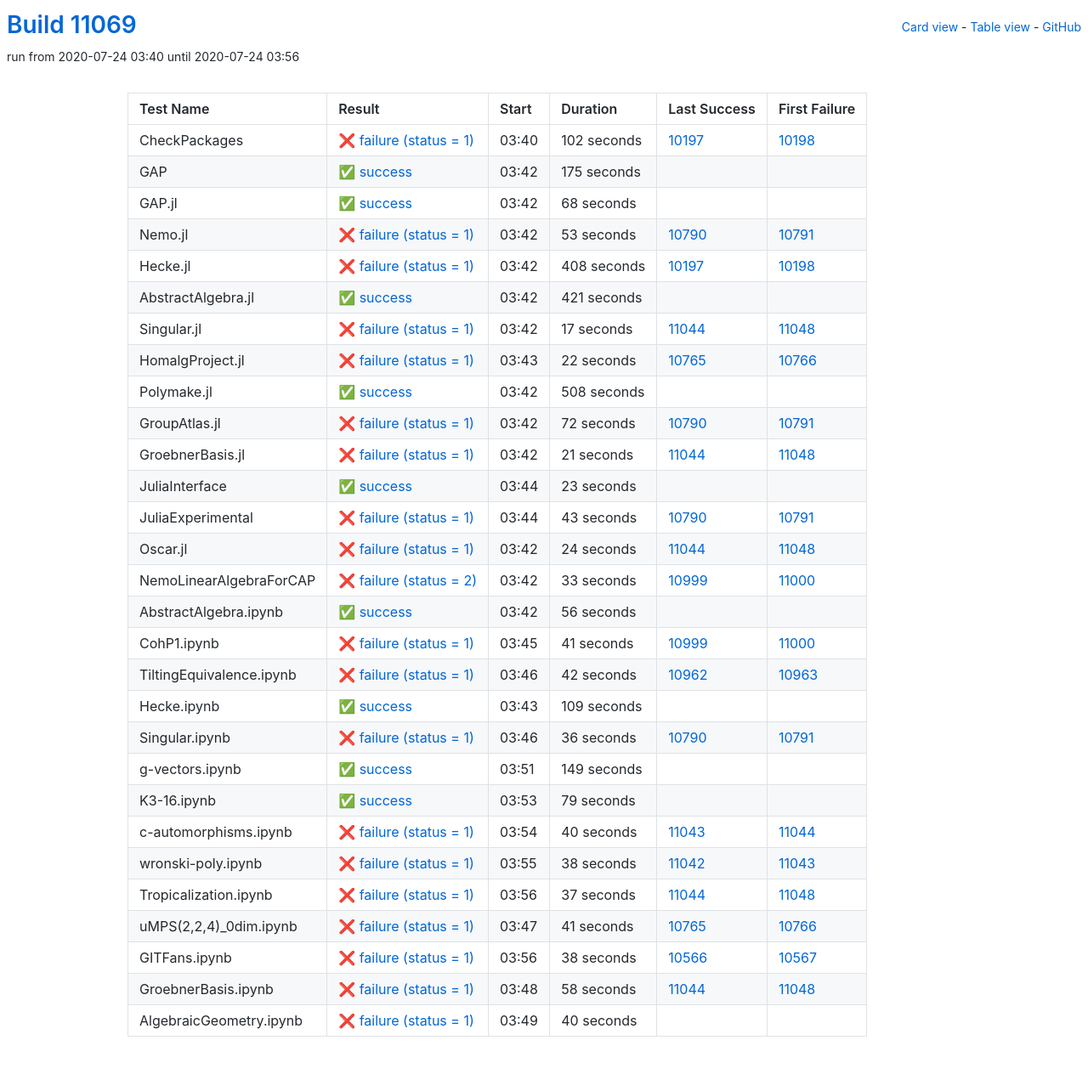
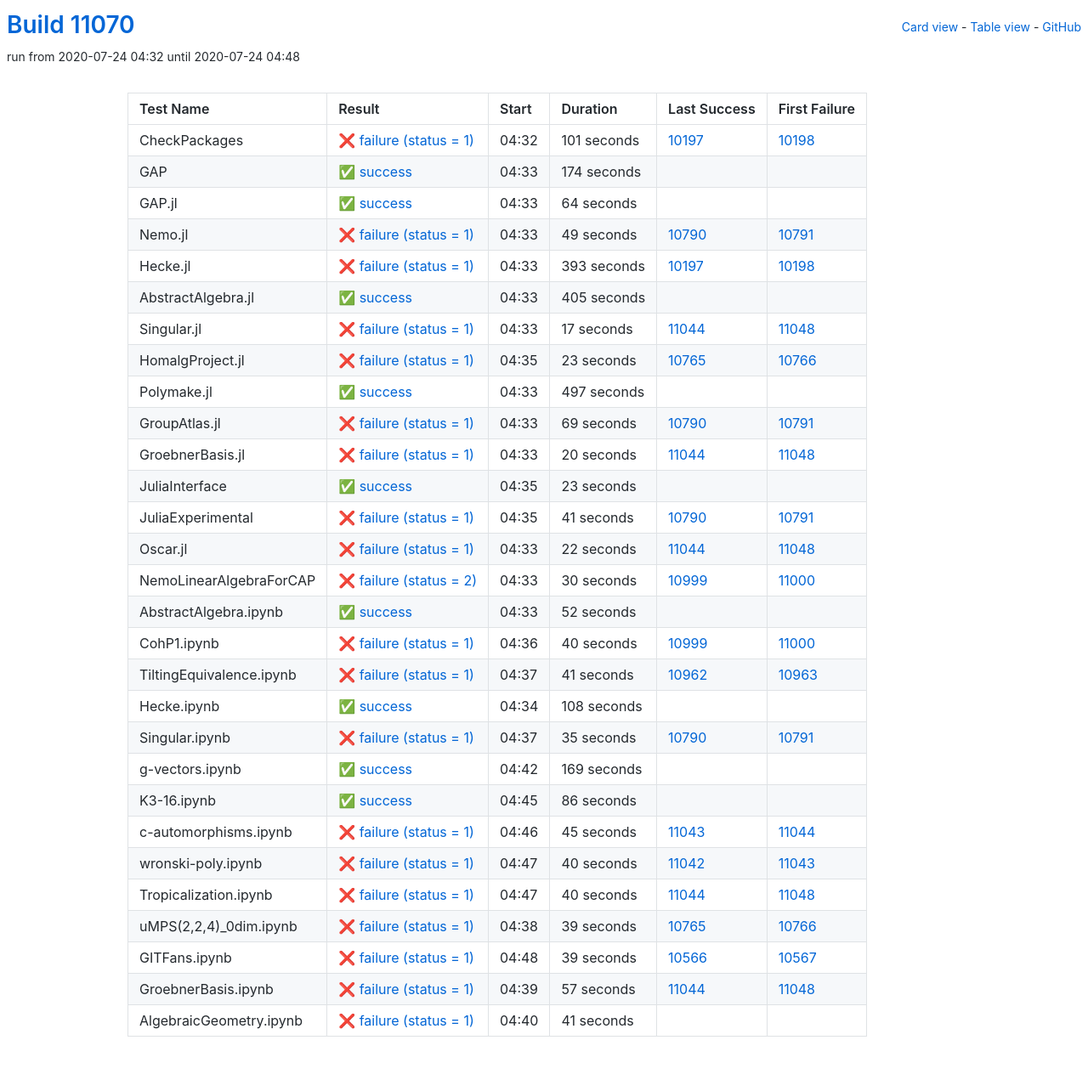
Before and after one commit to oscar-system/oscar-ci-status, a Jekyll site: the page built from table.html, in a window 1280 px wide. Shown: the whole page at 85% size. Built offline with Jekyll 4.4.1, drawn with Linux system fonts in a browser that asks for light colours.

Commit message:
Build #11070

```diff
--- a/_data/ci.yml
+++ b/_data/ci.yml
@@ -1,6 +1,6 @@
 ---
-build: 11069
-build_url: https://oscarci.mathematik.uni-kl.de/job/oscar/11069/
+build: 11070
+build_url: https://oscarci.mathematik.uni-kl.de/job/oscar/11070/
 job: oscar
 organization: oscar-system
 repo: oscar-ci-status
@@ -8,80 +8,80 @@
 tests:
 - name: CheckPackages
   id: checkpackages
-  log: https://oscarci.mathematik.uni-kl.de/job/oscar/11069/artifact/logs/build-11069/CheckPackages.log
-  start: 2020-07-24 03:40
+  log: https://oscarci.mathematik.uni-kl.de/job/oscar/11070/artifact/logs/build-11070/CheckPackages.log
+  start: 2020-07-24 04:32
   success: false
   exitcode: 1
   status: failure
-  duration: 102
+  duration: 101
   last_success: 10197
   last_success_url: https://oscarci.mathematik.uni-kl.de/job/oscar/10197/
   first_failure: 10198
   first_failure_url: https://oscarci.mathematik.uni-kl.de/job/oscar/10198/
 - name: GAP
   id: gap
-  log: https://oscarci.mathematik.uni-kl.de/job/oscar/11069/artifact/logs/build-11069/GAP.log
-  start: 2020-07-24 03:42
+  log: https://oscarci.mathematik.uni-kl.de/job/oscar/11070/artifact/logs/build-11070/GAP.log
+  start: 2020-07-24 04:33
   success: true
   exitcode: 0
   status: success
-  duration: 175
+  duration: 174
   last_success: false
   last_success_url:
   first_failure: false
   first_failure_url:
 - name: GAP.jl
   id: gap-jl
-  log: https://oscarci.mathematik.uni-kl.de/job/oscar/11069/artifact/logs/build-11069/GAP.jl.log
-  start: 2020-07-24 03:42
+  log: https://oscarci.mathematik.uni-kl.de/job/oscar/11070/artifact/logs/build-11070/GAP.jl.log
+  start: 2020-07-24 04:33
   success: true
   exitcode: 0
   status: success
-  duration: 68
+  duration: 64
   last_success: false
   last_success_url:
   first_failure: false
   first_failure_url:
 - name: Nemo.jl
   id: nemo-jl
-  log: https://oscarci.mathematik.uni-kl.de/job/oscar/11069/artifact/logs/build-11069/Nemo.jl.log
-  start: 2020-07-24 03:42
+  log: https://oscarci.mathematik.uni-kl.de/job/oscar/11070/artifact/logs/build-11070/Nemo.jl.log
+  start: 2020-07-24 04:33
   success: false
   exitcode: 1
   status: failure
-  duration: 53
+  duration: 49
   last_success: 10790
   last_success_url: https://oscarci.mathematik.uni-kl.de/job/oscar/10790/
   first_failure: 10791
   first_failure_url: https://oscarci.mathematik.uni-kl.de/job/oscar/10791/
 - name: Hecke.jl
   id: hecke-jl
-  log: https://oscarci.mathematik.uni-kl.de/job/oscar/11069/artifact/logs/build-11069/Hecke.jl.log
-  start: 2020-07-24 03:42
+  log: https://oscarci.mathematik.uni-kl.de/job/oscar/11070/artifact/logs/build-11070/Hecke.jl.log
+  start: 2020-07-24 04:33
   success: false
   exitcode: 1
   status: failure
-  duration: 408
+  duration: 393
   last_success: 10197
   last_success_url: https://oscarci.mathematik.uni-kl.de/job/oscar/10197/
   first_failure: 10198
   first_failure_url: https://oscarci.mathematik.uni-kl.de/job/oscar/10198/
 - name: AbstractAlgebra.jl
   id: abstractalgebra-jl
-  log: https://oscarci.mathematik.uni-kl.de/job/oscar/11069/artifact/logs/build-11069/AbstractAlgebra.jl.log
-  start: 2020-07-24 03:42
+  log: https://oscarci.mathematik.uni-kl.de/job/oscar/11070/artifact/logs/build-11070/AbstractAlgebra.jl.log
+  start: 2020-07-24 04:33
   success: true
   exitcode: 0
   status: success
-  duration: 421
+  duration: 405
   last_success: false
   last_success_url:
   first_failure: false
   first_failure_url:
 - name: Singular.jl
   id: singular-jl
-  log: https://oscarci.mathematik.uni-kl.de/job/oscar/11069/artifact/logs/build-11069/Singular.jl.log
-  start: 2020-07-24 03:42
+  log: https://oscarci.mathematik.uni-kl.de/job/oscar/11070/artifact/logs/build-11070/Singular.jl.log
+  start: 2020-07-24 04:33
   success: false
   exitcode: 1
   status: failure
@@ -92,56 +92,56 @@
   first_failure_url: https://oscarci.mathematik.uni-kl.de/job/oscar/11048/
 - name: HomalgProject.jl
   id: homalgproject-jl
-  log: https://oscarci.mathematik.uni-kl.de/job/oscar/11069/artifact/logs/build-11069/HomalgProject.jl.log
-  start: 2020-07-24 03:43
+  log: https://oscarci.mathematik.uni-kl.de/job/oscar/11070/artifact/logs/build-11070/HomalgProject.jl.log
+  start: 2020-07-24 04:35
   success: false
   exitcode: 1
   status: failure
-  duration: 22
+  duration: 23
   last_success: 10765
   last_success_url: https://oscarci.mathematik.uni-kl.de/job/oscar/10765/
   first_failure: 10766
   first_failure_url: https://oscarci.mathematik.uni-kl.de/job/oscar/10766/
 - name: Polymake.jl
   id: polymake-jl
-  log: https://oscarci.mathematik.uni-kl.de/job/oscar/11069/artifact/logs/build-11069/Polymake.jl.log
-  start: 2020-07-24 03:42
+  log: https://oscarci.mathematik.uni-kl.de/job/oscar/11070/artifact/logs/build-11070/Polymake.jl.log
+  start: 2020-07-24 04:33
   success: true
   exitcode: 0
   status: success
-  duration: 508
+  duration: 497
   last_success: false
   last_success_url:
   first_failure: false
   first_failure_url:
 - name: GroupAtlas.jl
   id: groupatlas-jl
-  log: https://oscarci.mathematik.uni-kl.de/job/oscar/11069/artifact/logs/build-11069/GroupAtlas.jl.log
-  start: 2020-07-24 03:42
+  log: https://oscarci.mathematik.uni-kl.de/job/oscar/11070/artifact/logs/build-11070/GroupAtlas.jl.log
+  start: 2020-07-24 04:33
   success: false
   exitcode: 1
   status: failure
-  duration: 72
+  duration: 69
   last_success: 10790
   last_success_url: https://oscarci.mathematik.uni-kl.de/job/oscar/10790/
   first_failure: 10791
   first_failure_url: https://oscarci.mathematik.uni-kl.de/job/oscar/10791/
 - name: GroebnerBasis.jl
   id: groebnerbasis-jl
-  log: https://oscarci.mathematik.uni-kl.de/job/oscar/11069/artifact/logs/build-11069/GroebnerBasis.jl.log
-  start: 2020-07-24 03:42
+  log: https://oscarci.mathematik.uni-kl.de/job/oscar/11070/artifact/logs/build-11070/GroebnerBasis.jl.log
+  start: 2020-07-24 04:33
   success: false
   exitcode: 1
   status: failure
-  duration: 21
+  duration: 20
   last_success: 11044
   last_success_url: https://oscarci.mathematik.uni-kl.de/job/oscar/11044/
   first_failure: 11048
   first_failure_url: https://oscarci.mathematik.uni-kl.de/job/oscar/11048/
 - name: JuliaInterface
   id: juliainterface
-  log: https://oscarci.mathematik.uni-kl.de/job/oscar/11069/artifact/logs/build-11069/JuliaInterface.log
-  start: 2020-07-24 03:44
+  log: https://oscarci.mathematik.uni-kl.de/job/oscar/11070/artifact/logs/build-11070/JuliaInterface.log
+  start: 2020-07-24 04:35
   success: true
   exitcode: 0
   status: success
@@ -152,204 +152,204 @@
   first_failure_url:
 - name: JuliaExperimental
   id: juliaexperimental
-  log: https://oscarci.mathematik.uni-kl.de/job/oscar/11069/artifact/logs/build-11069/JuliaExperimental.log
-  start: 2020-07-24 03:44
+  log: https://oscarci.mathematik.uni-kl.de/job/oscar/11070/artifact/logs/build-11070/JuliaExperimental.log
+  start: 2020-07-24 04:35
   success: false
   exitcode: 1
   status: failure
-  duration: 43
+  duration: 41
   last_success: 10790
   last_success_url: https://oscarci.mathematik.uni-kl.de/job/oscar/10790/
   first_failure: 10791
   first_failure_url: https://oscarci.mathematik.uni-kl.de/job/oscar/10791/
 - name: Oscar.jl
   id: oscar-jl
-  log: https://oscarci.mathematik.uni-kl.de/job/oscar/11069/artifact/logs/build-11069/Oscar.jl.log
-  start: 2020-07-24 03:42
+  log: https://oscarci.mathematik.uni-kl.de/job/oscar/11070/artifact/logs/build-11070/Oscar.jl.log
+  start: 2020-07-24 04:33
   success: false
   exitcode: 1
   status: failure
-  duration: 24
+  duration: 22
   last_success: 11044
   last_success_url: https://oscarci.mathematik.uni-kl.de/job/oscar/11044/
   first_failure: 11048
   first_failure_url: https://oscarci.mathematik.uni-kl.de/job/oscar/11048/
 - name: NemoLinearAlgebraForCAP
   id: nemolinearalgebraforcap
-  log: https://oscarci.mathematik.uni-kl.de/job/oscar/11069/artifact/logs/build-11069/NemoLinearAlgebraForCAP.log
-  start: 2020-07-24 03:42
+  log: https://oscarci.mathematik.uni-kl.de/job/oscar/11070/artifact/logs/build-11070/NemoLinearAlgebraForCAP.log
+  start: 2020-07-24 04:33
   success: false
   exitcode: 2
   status: failure
-  duration: 33
+  duration: 30
   last_success: 10999
   last_success_url: https://oscarci.mathematik.uni-kl.de/job/oscar/10999/
   first_failure: 11000
   first_failure_url: https://oscarci.mathematik.uni-kl.de/job/oscar/11000/
 - name: AbstractAlgebra.ipynb
   id: abstractalgebra-ipynb
-  log: https://oscarci.mathematik.uni-kl.de/job/oscar/11069/artifact/logs/build-11069/AbstractAlgebra.ipynb.log
-  start: 2020-07-24 03:42
+  log: https://oscarci.mathematik.uni-kl.de/job/oscar/11070/artifact/logs/build-11070/AbstractAlgebra.ipynb.log
+  start: 2020-07-24 04:33
   success: true
   exitcode: 0
   status: success
-  duration: 56
+  duration: 52
   last_success: false
   last_success_url:
   first_failure: false
   first_failure_url:
 - name: CohP1.ipynb
   id: cohp1-ipynb
-  log: https://oscarci.mathematik.uni-kl.de/job/oscar/11069/artifact/logs/build-11069/CohP1.ipynb.log
-  start: 2020-07-24 03:45
+  log: https://oscarci.mathematik.uni-kl.de/job/oscar/11070/artifact/logs/build-11070/CohP1.ipynb.log
+  start: 2020-07-24 04:36
   success: false
   exitcode: 1
   status: failure
-  duration: 41
+  duration: 40
   last_success: 10999
   last_success_url: https://oscarci.mathematik.uni-kl.de/job/oscar/10999/
   first_failure: 11000
   first_failure_url: https://oscarci.mathematik.uni-kl.de/job/oscar/11000/
 - name: TiltingEquivalence.ipynb
   id: tiltingequivalence-ipynb
-  log: https://oscarci.mathematik.uni-kl.de/job/oscar/11069/artifact/logs/build-11069/TiltingEquivalence.ipynb.log
-  start: 2020-07-24 03:46
+  log: https://oscarci.mathematik.uni-kl.de/job/oscar/11070/artifact/logs/build-11070/TiltingEquivalence.ipynb.log
+  start: 2020-07-24 04:37
   success: false
   exitcode: 1
   status: failure
-  duration: 42
+  duration: 41
   last_success: 10962
   last_success_url: https://oscarci.mathematik.uni-kl.de/job/oscar/10962/
   first_failure: 10963
   first_failure_url: https://oscarci.mathematik.uni-kl.de/job/oscar/10963/
 - name: Hecke.ipynb
   id: hecke-ipynb
-  log: https://oscarci.mathematik.uni-kl.de/job/oscar/11069/artifact/logs/build-11069/Hecke.ipynb.log
-  start: 2020-07-24 03:43
+  log: https://oscarci.mathematik.uni-kl.de/job/oscar/11070/artifact/logs/build-11070/Hecke.ipynb.log
+  start: 2020-07-24 04:34
   success: true
   exitcode: 0
   status: success
-  duration: 109
+  duration: 108
   last_success: false
   last_success_url:
   first_failure: false
   first_failure_url:
 - name: Singular.ipynb
   id: singular-ipynb
-  log: https://oscarci.mathematik.uni-kl.de/job/oscar/11069/artifact/logs/build-11069/Singular.ipynb.log
-  start: 2020-07-24 03:46
+  log: https://oscarci.mathematik.uni-kl.de/job/oscar/11070/artifact/logs/build-11070/Singular.ipynb.log
+  start: 2020-07-24 04:37
   success: false
   exitcode: 1
   status: failure
-  duration: 36
+  duration: 35
   last_success: 10790
   last_success_url: https://oscarci.mathematik.uni-kl.de/job/oscar/10790/
   first_failure: 10791
   first_failure_url: https://oscarci.mathematik.uni-kl.de/job/oscar/10791/
 - name: g-vectors.ipynb
   id: g-vectors-ipynb
-  log: https://oscarci.mathematik.uni-kl.de/job/oscar/11069/artifact/logs/build-11069/g-vectors.ipynb.log
-  start: 2020-07-24 03:51
+  log: https://oscarci.mathematik.uni-kl.de/job/oscar/11070/artifact/logs/build-11070/g-vectors.ipynb.log
+  start: 2020-07-24 04:42
   success: true
   exitcode: 0
   status: success
-  duration: 149
+  duration: 169
   last_success: false
   last_success_url:
   first_failure: false
   first_failure_url:
 - name: K3-16.ipynb
   id: k3-16-ipynb
-  log: https://oscarci.mathematik.uni-kl.de/job/oscar/11069/artifact/logs/build-11069/K3-16.ipynb.log
-  start: 2020-07-24 03:53
+  log: https://oscarci.mathematik.uni-kl.de/job/oscar/11070/artifact/logs/build-11070/K3-16.ipynb.log
+  start: 2020-07-24 04:45
   success: true
   exitcode: 0
   status: success
-  duration: 79
+  duration: 86
   last_success: false
   last_success_url:
   first_failure: false
   first_failure_url:
 - name: c-automorphisms.ipynb
   id: c-automorphisms-ipynb
-  log: https://oscarci.mathematik.uni-kl.de/job/oscar/11069/artifact/logs/build-11069/c-automorphisms.ipynb.log
-  start: 2020-07-24 03:54
+  log: https://oscarci.mathematik.uni-kl.de/job/oscar/11070/artifact/logs/build-11070/c-automorphisms.ipynb.log
+  start: 2020-07-24 04:46
   success: false
   exitcode: 1
   status: failure
-  duration: 40
+  duration: 45
   last_success: 11043
   last_success_url: https://oscarci.mathematik.uni-kl.de/job/oscar/11043/
   first_failure: 11044
   first_failure_url: https://oscarci.mathematik.uni-kl.de/job/oscar/11044/
 - name: wronski-poly.ipynb
   id: wronski-poly-ipynb
-  log: https://oscarci.mathematik.uni-kl.de/job/oscar/11069/artifact/logs/build-11069/wronski-poly.ipynb.log
-  start: 2020-07-24 03:55
+  log: https://oscarci.mathematik.uni-kl.de/job/oscar/11070/artifact/logs/build-11070/wronski-poly.ipynb.log
+  start: 2020-07-24 04:47
   success: false
   exitcode: 1
   status: failure
-  duration: 38
+  duration: 40
   last_success: 11042
   last_success_url: https://oscarci.mathematik.uni-kl.de/job/oscar/11042/
   first_failure: 11043
   first_failure_url: https://oscarci.mathematik.uni-kl.de/job/oscar/11043/
 - name: Tropicalization.ipynb
   id: tropicalization-ipynb
-  log: https://oscarci.mathematik.uni-kl.de/job/oscar/11069/artifact/logs/build-11069/Tropicalization.ipynb.log
-  start: 2020-07-24 03:56
+  log: https://oscarci.mathematik.uni-kl.de/job/oscar/11070/artifact/logs/build-11070/Tropicalization.ipynb.log
+  start: 2020-07-24 04:47
   success: false
   exitcode: 1
   status: failure
-  duration: 37
+  duration: 40
   last_success: 11044
   last_success_url: https://oscarci.mathematik.uni-kl.de/job/oscar/11044/
   first_failure: 11048
   first_failure_url: https://oscarci.mathematik.uni-kl.de/job/oscar/11048/
 - name: uMPS(2,2,4)_0dim.ipynb
   id: umps-2-2-4-0dim-ipynb
-  log: https://oscarci.mathematik.uni-kl.de/job/oscar/11069/artifact/logs/build-11069/uMPS-2-2-4-_0dim.ipynb.log
-  start: 2020-07-24 03:47
+  log: https://oscarci.mathematik.uni-kl.de/job/oscar/11070/artifact/logs/build-11070/uMPS-2-2-4-_0dim.ipynb.log
+  start: 2020-07-24 04:38
   success: false
   exitcode: 1
   status: failure
-  duration: 41
+  duration: 39
   last_success: 10765
   last_success_url: https://oscarci.mathematik.uni-kl.de/job/oscar/10765/
   first_failure: 10766
   first_failure_url: https://oscarci.mathematik.uni-kl.de/job/oscar/10766/
 - name: GITFans.ipynb
   id: gitfans-ipynb
-  log: https://oscarci.mathematik.uni-kl.de/job/oscar/11069/artifact/logs/build-11069/GITFans.ipynb.log
-  start: 2020-07-24 03:56
+  log: https://oscarci.mathematik.uni-kl.de/job/oscar/11070/artifact/logs/build-11070/GITFans.ipynb.log
+  start: 2020-07-24 04:48
   success: false
   exitcode: 1
   status: failure
-  duration: 38
+  duration: 39
   last_success: 10566
   last_success_url: https://oscarci.mathematik.uni-kl.de/job/oscar/10566/
   first_failure: 10567
   first_failure_url: https://oscarci.mathematik.uni-kl.de/job/oscar/10567/
 - name: GroebnerBasis.ipynb
   id: groebnerbasis-ipynb
-  log: https://oscarci.mathematik.uni-kl.de/job/oscar/11069/artifact/logs/build-11069/GroebnerBasis.ipynb.log
-  start: 2020-07-24 03:48
+  log: https://oscarci.mathematik.uni-kl.de/job/oscar/11070/artifact/logs/build-11070/GroebnerBasis.ipynb.log
+  start: 2020-07-24 04:39
   success: false
   exitcode: 1
   status: failure
-  duration: 58
+  duration: 57
   last_success: 11044
   last_success_url: https://oscarci.mathematik.uni-kl.de/job/oscar/11044/
   first_failure: 11048
   first_failure_url: https://oscarci.mathematik.uni-kl.de/job/oscar/11048/
 - name: AlgebraicGeometry.ipynb
   id: algebraicgeometry-ipynb
-  log: https://oscarci.mathematik.uni-kl.de/job/oscar/11069/artifact/logs/build-11069/AlgebraicGeometry.ipynb.log
-  start: 2020-07-24 03:49
+  log: https://oscarci.mathematik.uni-kl.de/job/oscar/11070/artifact/logs/build-11070/AlgebraicGeometry.ipynb.log
+  start: 2020-07-24 04:40
   success: false
   exitcode: 1
   status: failure
-  duration: 40
+  duration: 41
   last_success: false
   last_success_url:
   first_failure: false
```
Also changed, not shown: README.md.
